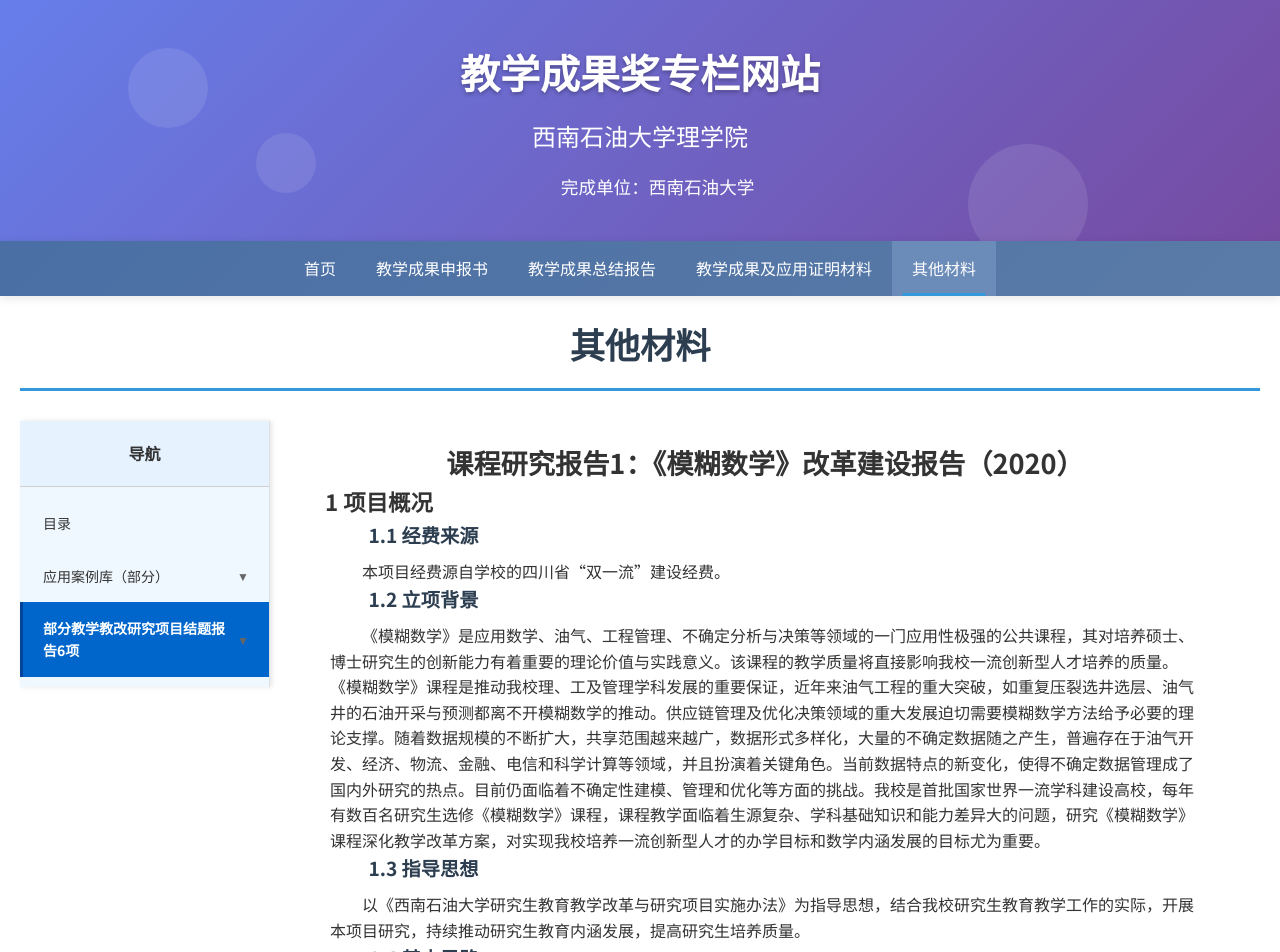
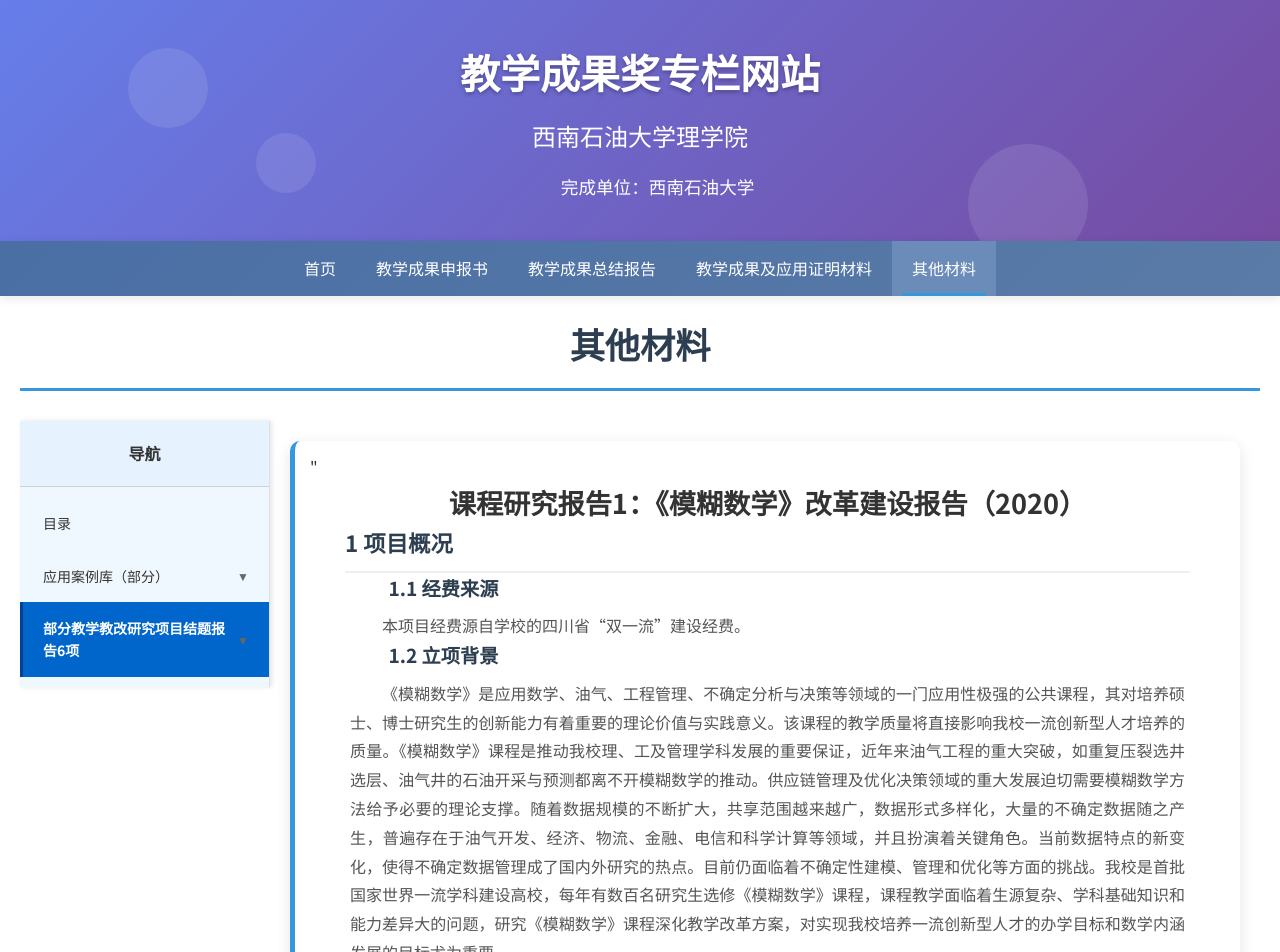
Before and after one commit to qiuqiu-web/collegeofscience, a React (Create React App) app: page /other-materials-2-2-5 in a window 1280 px wide. Shown: the top 952 px of the page. Built offline with nearby package versions, Linux system fonts and the light colour scheme.

Commit message:
为其他材料添加了蓝线

```diff
--- a/src/pages/2.2.5.js
+++ b/src/pages/2.2.5.js
@@ -4,7 +4,8 @@ import "./Application.css";
 
 const Section225 = () => {
   return (
-    <div>
+    <div className="content-section">
+      "
       <div className="wendang">
         {" "}
         {/* <h3>部分教学教改研究项目结题报告6项</h3> */}
```
